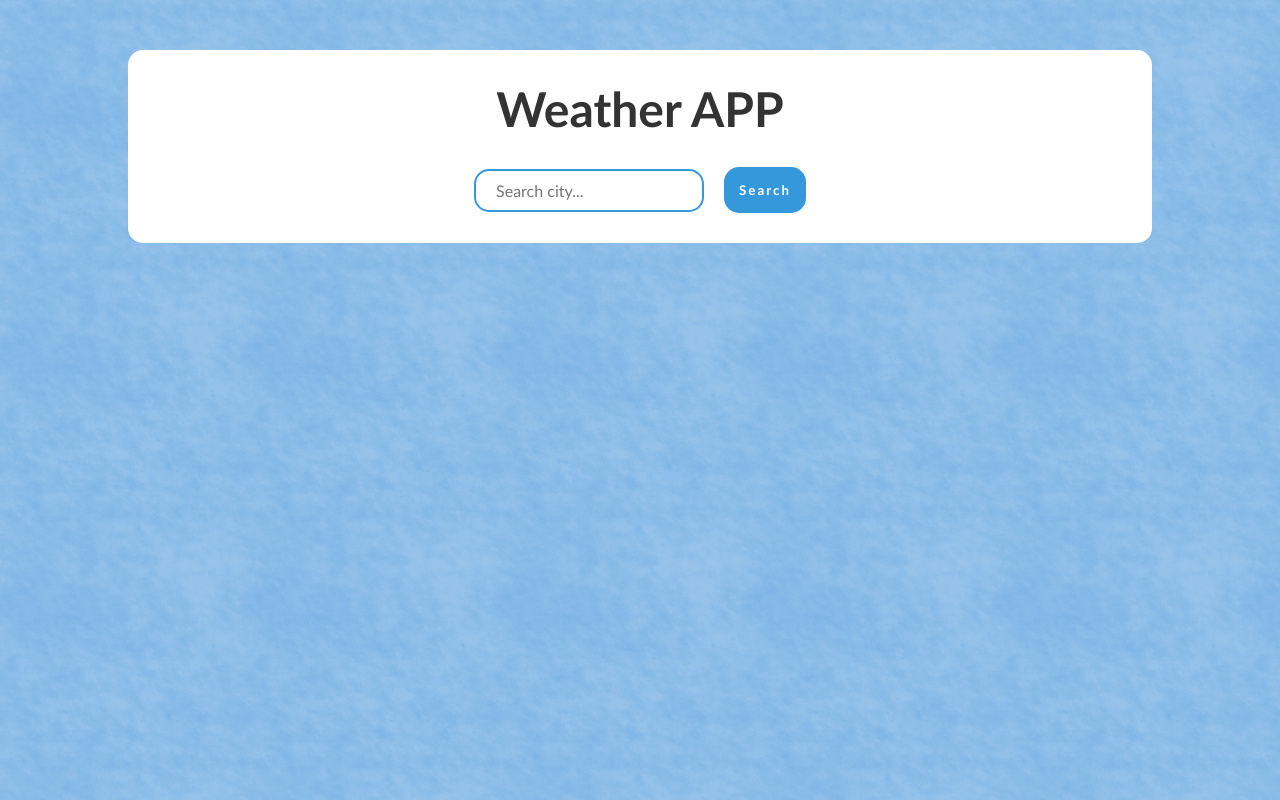
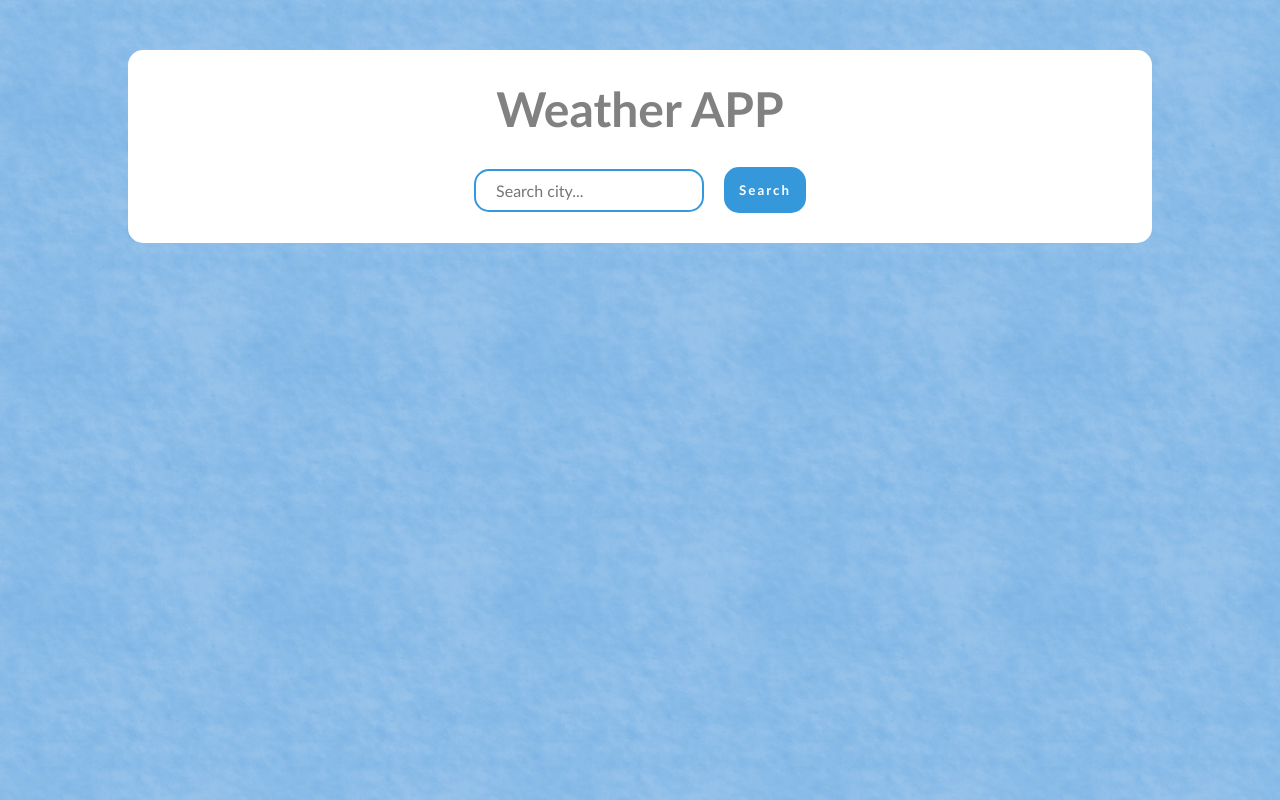
Before and after one commit to huachen8858/weather-app, a Next.js app: page / in a window 1280 px wide. Built offline with nearby package versions, Linux system fonts and the light colour scheme; no server answers.

Commit message:
update css

```diff
--- a/styles/globals.css
+++ b/styles/globals.css
@@ -18,7 +18,7 @@ body {
   border-radius: 15px;
 }
 .weather-app h1 {
-  color: #333;
+  color: #818181;
   font-size: 3rem;
   text-align: center;
   margin-bottom: 30px;
```
Also changed, not shown: 1 other file (tests, documents, lock files or other folders).
